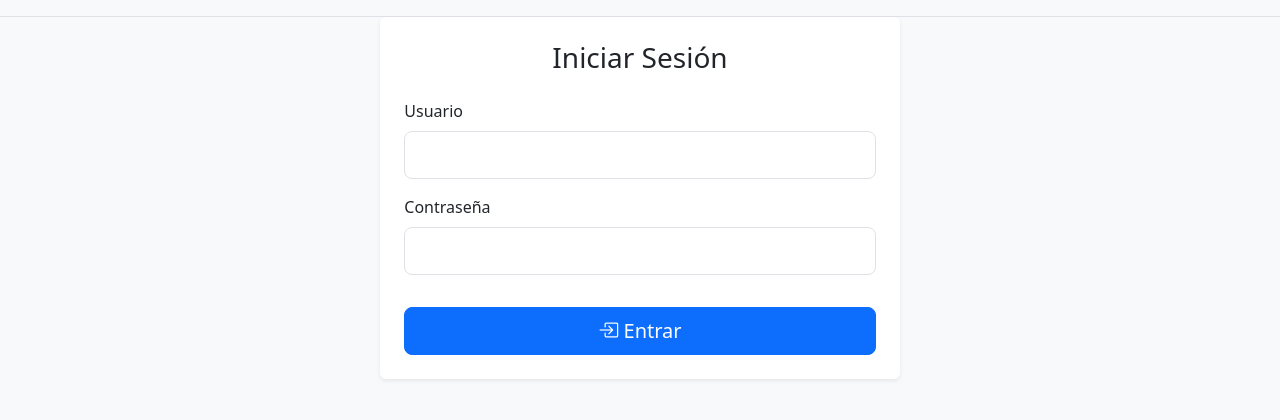
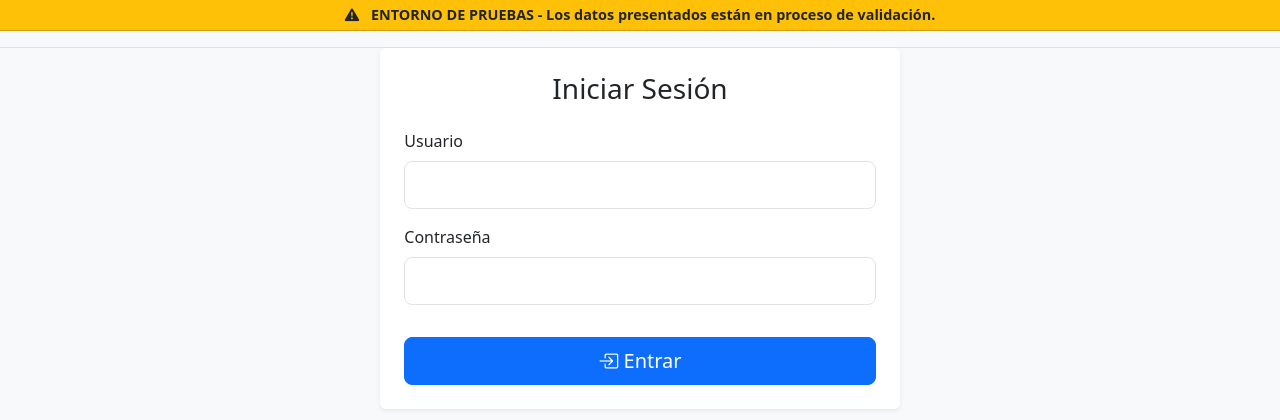
Before and after one commit to sebasbaldini/ReportesAda, a Flask app: a page that uses app/templates/base.html in a window 1280 px wide. Shown: the top 420 px of the page. Before the commit the page ends 380 px from the top, so only its background shows below. Run offline with Flask 3, Linux system fonts and the light colour scheme; parts of the project's set-up code (start-up, migrations or seed data) failed here and were passed over.

Commit message:
agregue entorno de pruebas

```diff
--- a/app/templates/base.html
+++ b/app/templates/base.html
@@ -14,6 +14,10 @@
     {% block head %}{% endblock %}
 </head>
 <body>
+    <div class="bg-warning text-dark text-center py-1 fw-bold" style="font-size: 0.9rem; border-bottom: 1px solid #d39e00;">
+        <i class="bi bi-exclamation-triangle-fill me-2"></i>
+        ENTORNO DE PRUEBAS - Los datos presentados están en proceso de validación.
+    </div>
 
     <div id="wrapper">
 
```
